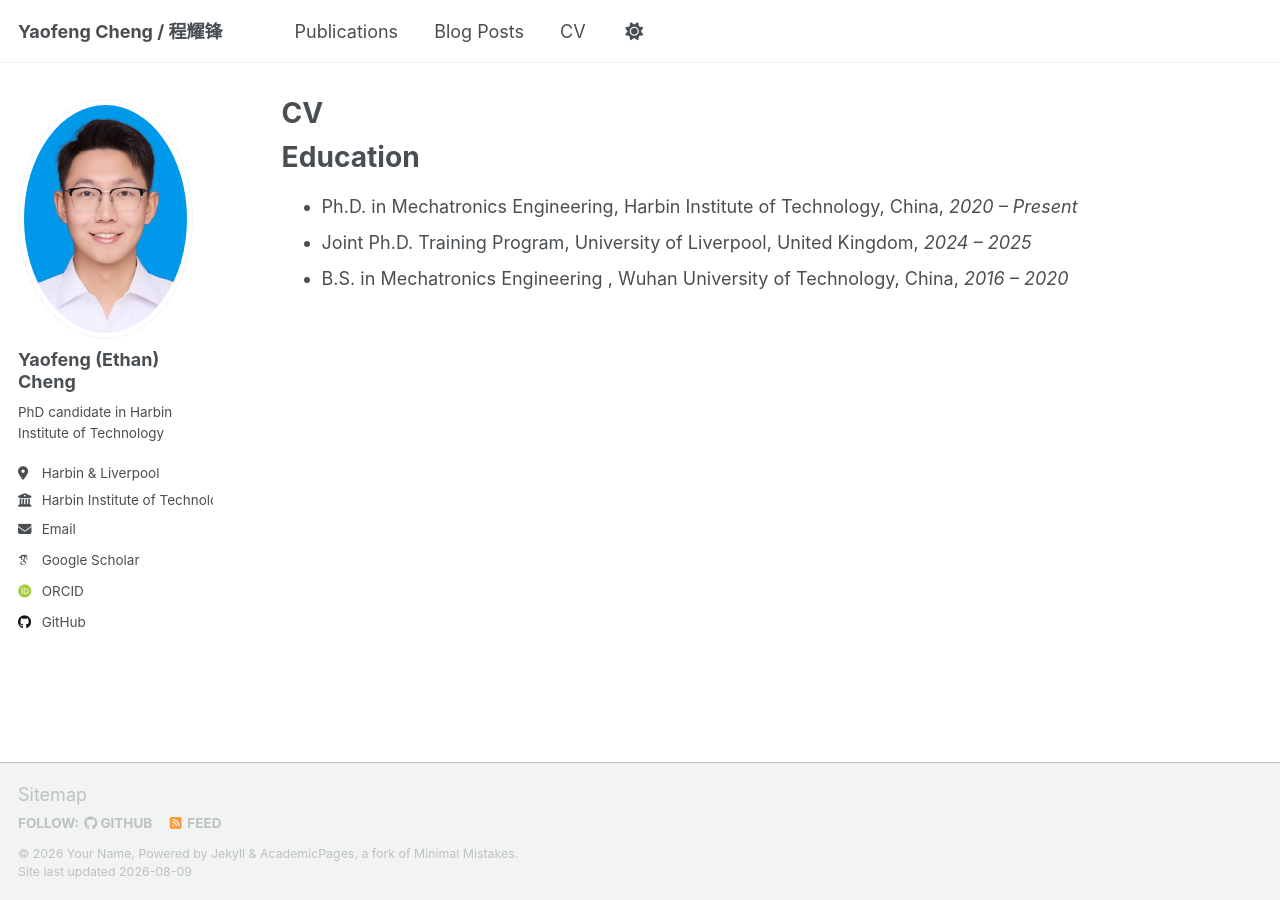
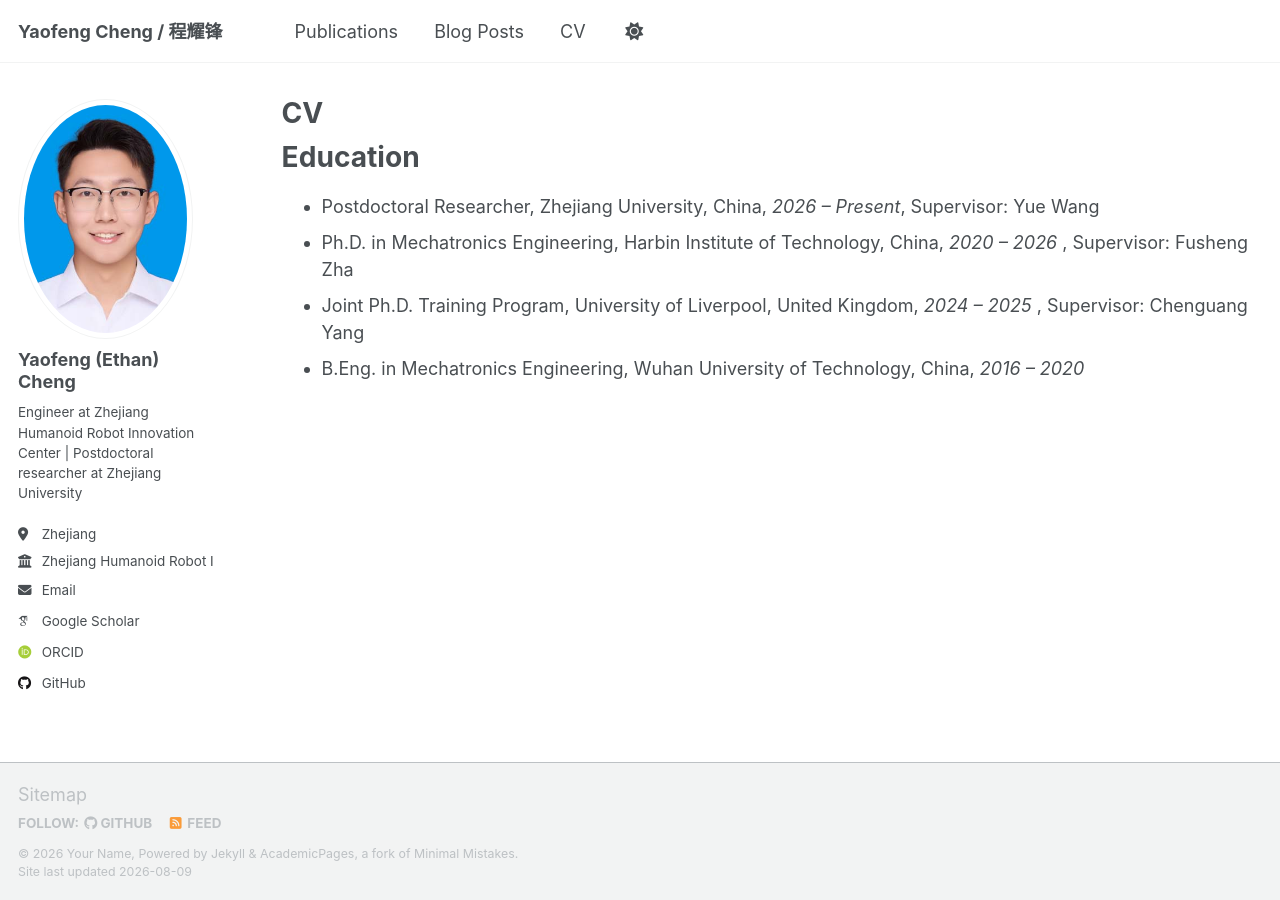
Before and after one commit to ChengYaofeng/chengyaofeng.github.io, a Jekyll site: the page built from _pages/cv.md, in a window 1280 px wide. Built offline with Jekyll 4.4.1, drawn with Linux system fonts in a browser that asks for light colours; some web fonts are replaced; a script that is not in the unit is left out.

Commit message:
postdoc update

```diff
--- a/_config.yml
+++ b/_config.yml
@@ -26,9 +26,9 @@ author:
   avatar           : "yaofeng.jpg"
   name             : "Yaofeng (Ethan) Cheng"
   pronouns         : # example: "she/her"
-  bio              : "PhD candidate in Harbin Institute of Technology"
-  location         : "Harbin & Liverpool"
-  employer         : "Harbin Institute of Technology"
+  bio              : "Engineer at Zhejiang Humanoid Robot Innovation Center | Postdoctoral researcher at Zhejiang University"
+  location         : "Zhejiang"
+  employer         : "Zhejiang Humanoid Robot Innovation Center & Zhejiang University"
   uri              : # URL
   email            : "ethan.chengyf@gmail.com"
 
--- a/_pages/cv.md
+++ b/_pages/cv.md
@@ -6,11 +6,12 @@ author_profile: true
 redirect_from:
   - /resume
 ---
-
 {% include base_path %}
 
 Education
-======
-* Ph.D. in Mechatronics Engineering, Harbin Institute of Technology, China, *2020 – Present*
-*  Joint Ph.D. Training Program, University of Liverpool, United Kingdom, *2024 – 2025*
-* B.S. in Mechatronics Engineering , Wuhan University of Technology, China, *2016 – 2020*
+=========
+
+* Postdoctoral Researcher, Zhejiang University, China, *2026 – Present*, Supervisor: Yue Wang
+* Ph.D. in Mechatronics Engineering, Harbin Institute of Technology, China,  *2020 – 2026* , Supervisor: Fusheng Zha
+* Joint Ph.D. Training Program, University of Liverpool, United Kingdom,  *2024 – 2025* , Supervisor: Chenguang Yang
+* B.Eng. in Mechatronics Engineering, Wuhan University of Technology, China, *2016 – 2020*
```
Also changed, not shown: _pages/about.md (+1 -1 lines).
